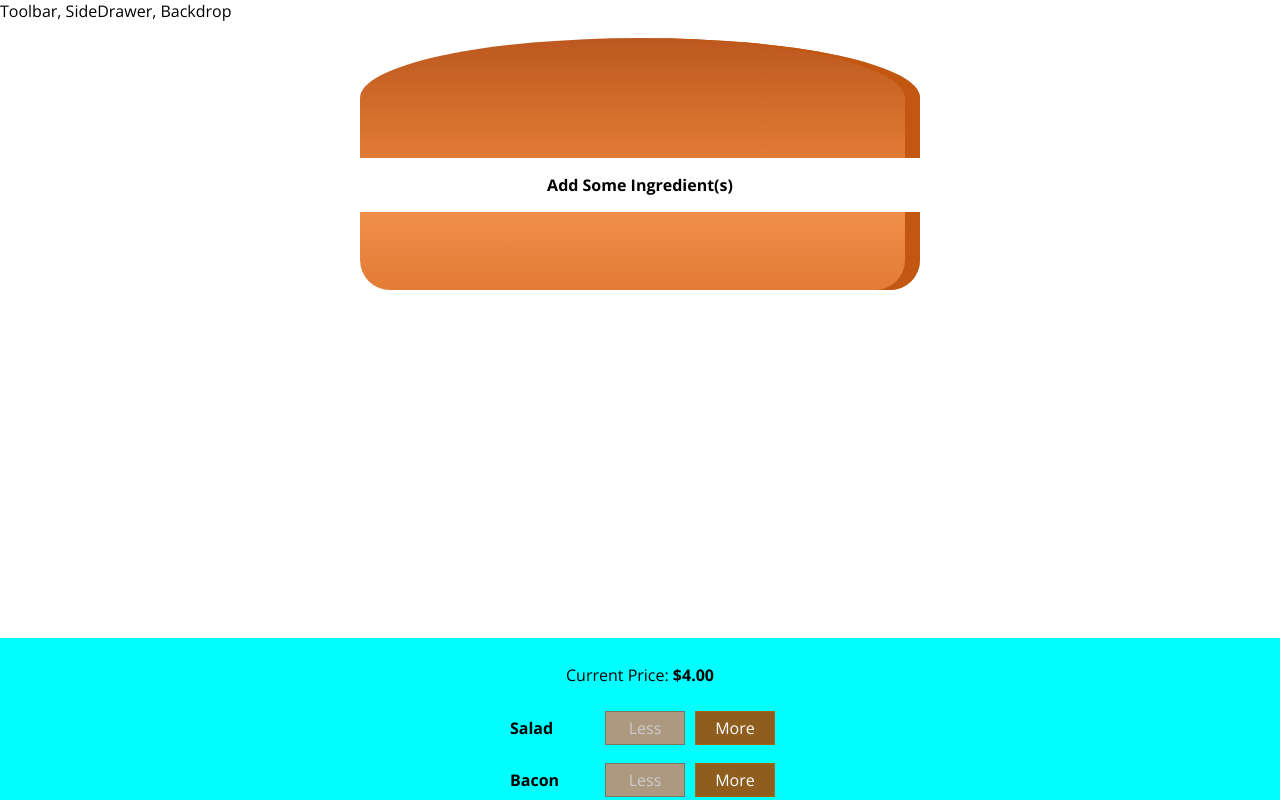
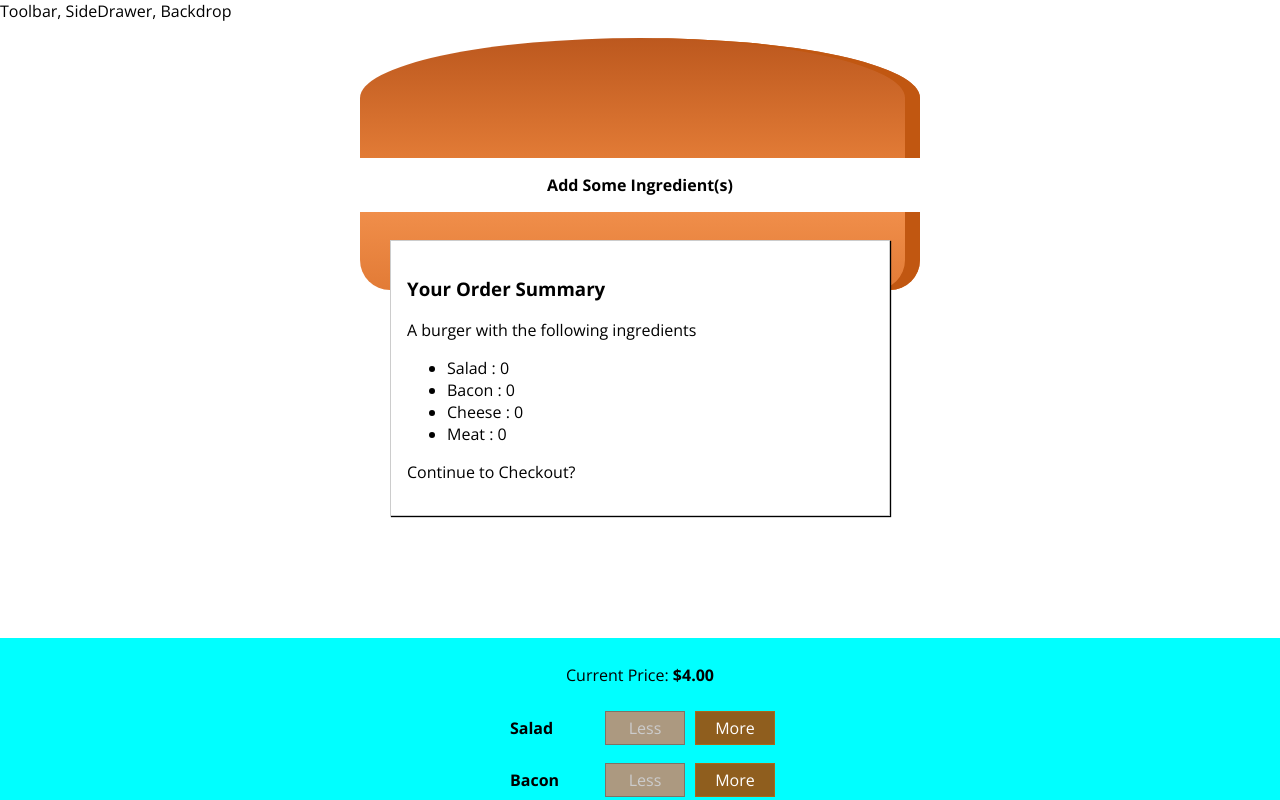
Before and after one commit to sb1989/react-burger, a React app: page / in a window 1280 px wide. Shown: the top 800 px of the page. Built offline with nearby package versions, Linux system fonts and the light colour scheme.

Commit message:
added order summary

```diff
--- /dev/null
+++ b/src/components/Burger/OderSummary/OrderSummary.js
@@ -0,0 +1,22 @@
+import React from 'react'
+import Auxiliary from '../../../components/../hoc/Auxiliary'
+const orderSummary = (props) =>{
+    console.log('[OrderSummary.js] props.ingredients' + props.ingredients.salad)
+    const ingredientList = Object.keys(props.ingredients).map(ingredientKey =>
+    {return <li key={ingredientKey}>
+        <span style={{textTransform: 'capitalize'}}>{ingredientKey}</span> : {props.ingredients[ingredientKey]}</li>})
+    console.log('[OrderSummary.js] ingredient li: ' + ingredientList)
+    return (
+
+        <Auxiliary>
+            <h3>Your Order Summary </h3>
+            <p>A burger with the following ingredients</p>
+            <ul>
+                {ingredientList}
+            </ul>
+            <p>Continue to Checkout?</p>
+        </Auxiliary>
+    )
+}
+
+export default orderSummary
--- /dev/null
+++ b/src/components/UI/Modal/Modal.css
@@ -0,0 +1,20 @@
+.Modal {
+    position: fixed;
+    z-index: 500;
+    background-color: white;
+    width: 70%;
+    border: 1px solid #ccc;
+    box-shadow: 1px 1px 1px black;
+    padding: 16px;
+    left: 15%;
+    top: 30%;
+    box-sizing: border-box;
+    transition: all 0.3s ease-out;
+}
+
+@media (min-width: 600px) {
+    .Modal {
+        width: 500px;
+        left: calc(50% - 250px);
+    }
+}
--- /dev/null
+++ b/src/components/UI/Modal/Modal.js
@@ -0,0 +1,11 @@
+import React from 'react'
+import classes from './Modal.css'
+const modal = (props) =>{
+    return (
+        <div className={classes.Modal}>
+            {props.children}
+        </div>
+    )
+}
+
+export default modal
--- a/src/containers/BurgerBuilder/BurgerBuilder.js
+++ b/src/containers/BurgerBuilder/BurgerBuilder.js
@@ -2,7 +2,8 @@
 import Auxiliary from '../../hoc/Auxiliary'
 import Burger from '../../components/Burger/Burger'
 import BuildControls from '../../components/Burger/BuildControls/BuildControls'
-
+import Modal from '../../components/UI/Modal/Modal'
+import OderSummary from '../../components/Burger/OderSummary/OrderSummary'
 const INGREDIENT_PRICES = {
     salad: 0.5,
     cheese: 0.4,
@@ -80,6 +81,9 @@
         }
         return (
             <Auxiliary>
+                <Modal>
+                    <OderSummary ingredients={this.state.ingredients}/>
+                </Modal>
                 <Burger ingredients={this.state.ingredients}/>
                 <BuildControls
                 ingredientAdded={this.addIngredientHandler}
```
Also changed, not shown: src/components/UI/Backdrop/Backdrop.js (added).
